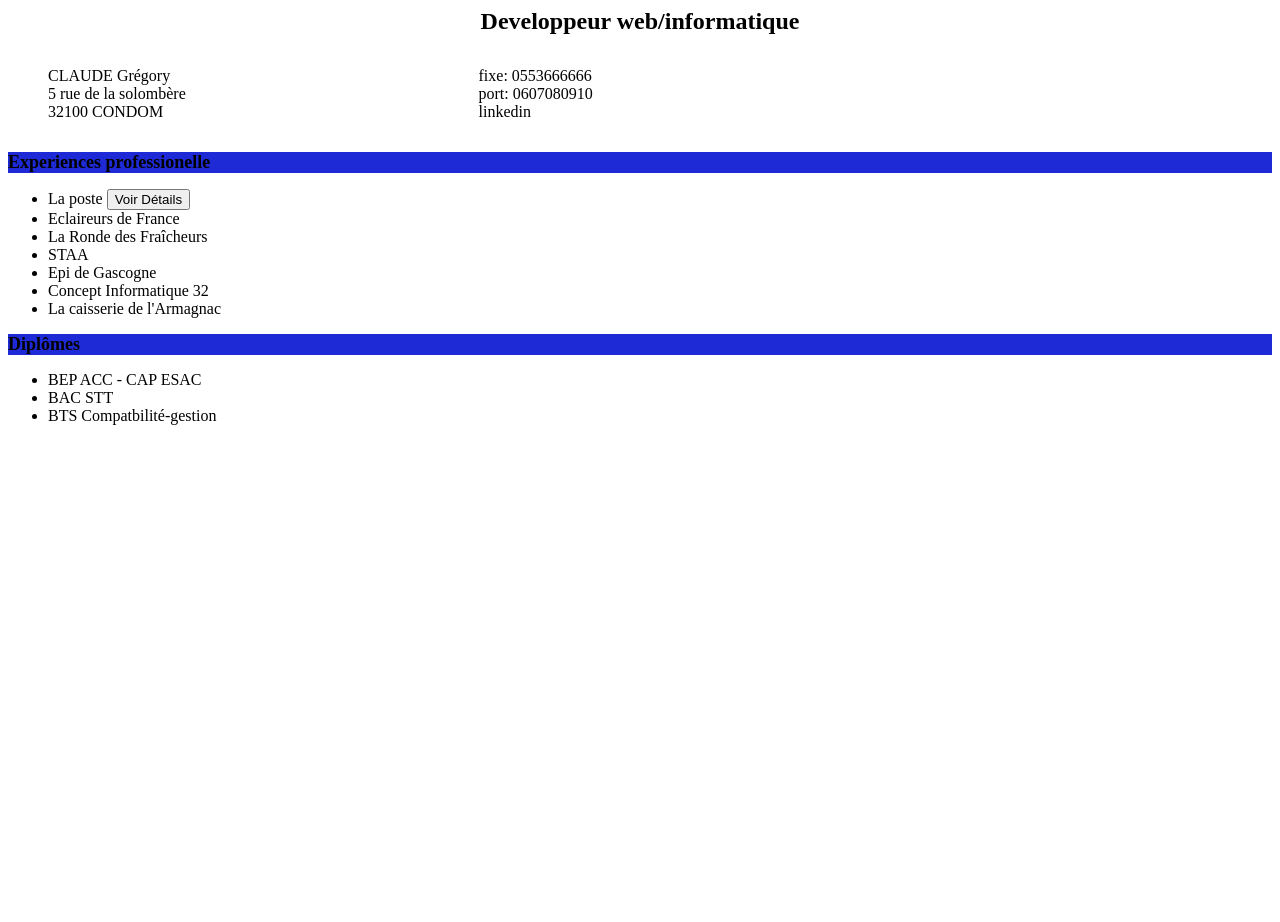
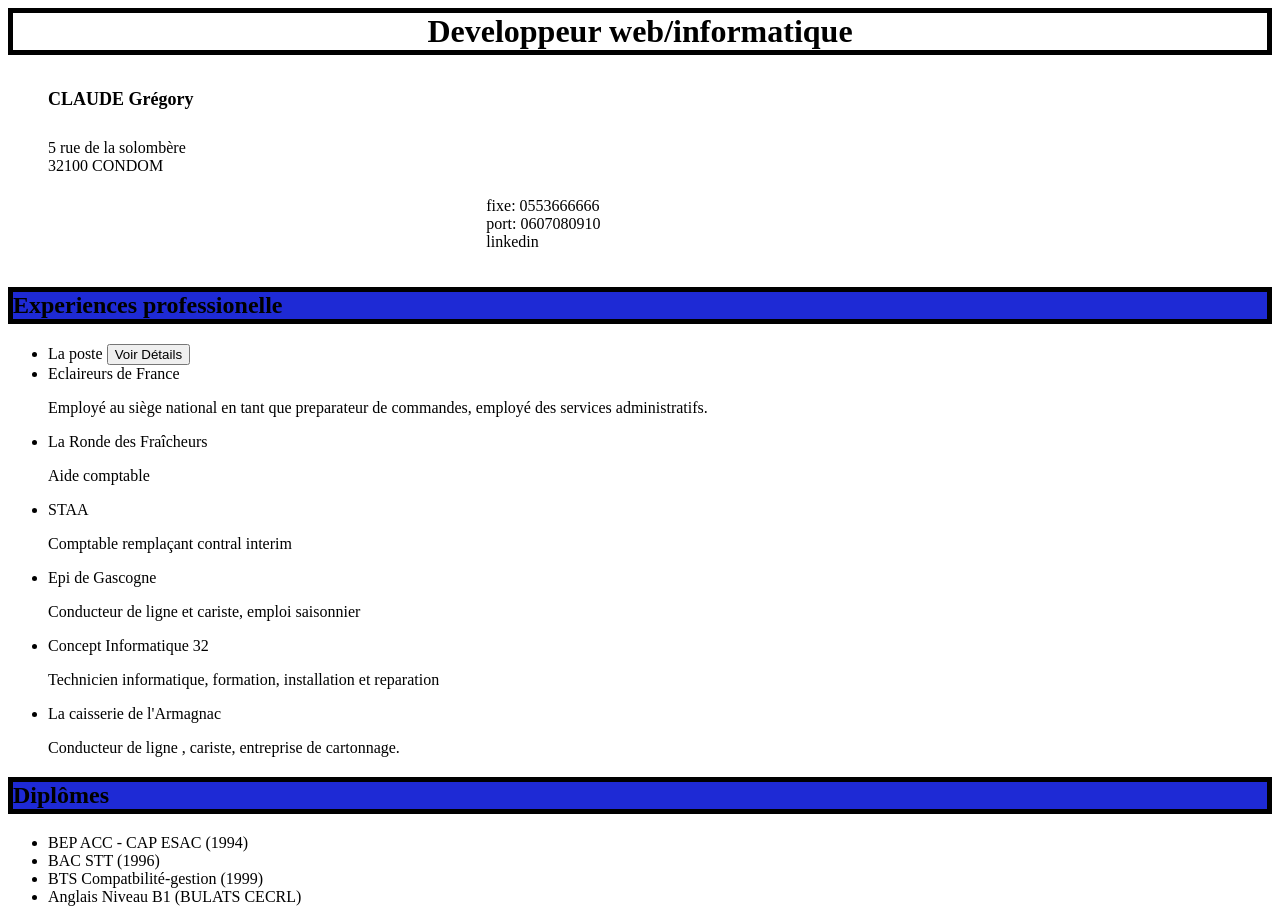
Before and after one commit to GregoryCLAUDE/CV, a plain HTML site: page moncv.html in a window 1280 px wide. Before the commit the page ends 800 px from the top, so only its background shows below. Drawn offline with Linux system fonts and the light colour scheme.

Commit message:
mise a jour du cv il ne reste plus qu'à faire le pavé sur la poste

```diff
--- a/cv.css
+++ b/cv.css
@@ -1,34 +1,41 @@
 
 header  {
-	display: flex;
-
-
-}
-
+	;
+	display: flex;}
+h3
+{
+		display: block;
+		font-size: large;
+		padding-bottom: 10%;
+		margin-bottom: 10%;
+	}
 header ul li{
 	list-style: none;
 }
-
 .me_contacter{
-margin-left: 20%;
-padding-right: : 30%;
+	margin-left: 20%;
+	padding-right: : 30%;
+	padding-top: 10%;
 }
-
+.experience li {
+	display: block;
+	padding-bottom: 100%;
+	margin-bottom: 100%;
+}
+.descriptif {
+	display: flex;
+	justify-content: right;
+	margin-right: 100%;
+}
 h1
 {
-	display: block;
+	margin: auto;
+	font-size : xx-large;
+	border: 5px solid;
+	text-align: center;
+	font-weight: bold;
+}
+h2{
 	font-size : x-large;
-	text-align: center;
-
-
-
-
-
-
-}
-h2
-{font-size : large;
-background: #1E2AD5}
-p
-{font-size: normal
-}
+	border: 5px solid;
+	background: #1E2AD5}
--- a/moncv.html
+++ b/moncv.html
@@ -8,7 +8,7 @@
 	<body>
 		<header>
 				<ul class=etat_civil>
-					<li>CLAUDE Grégory </li>
+					<li><h3>CLAUDE Grégory </h3></li>
 					<li>5 rue de la solombère </li>
 					<li>32100 CONDOM</li>
 				</ul>
@@ -19,22 +19,29 @@
 				</ul>
 		</header>
 			<h2>Experiences professionelle</h2>
-	 			<ul>
+	 			<ul class experience>
 					<li> La poste <a href="laposte.html"><button>Voir Détails</button></a></li>
 					<li>Eclaireurs de France</li>
+					<p class descriptif> Employé au siège national en tant que preparateur de commandes, employé des services administratifs.</p>
 					<li>La Ronde des Fraîcheurs</li>
+					<p class descriptif> Aide comptable</p>
 					<li>STAA</li>
+					<p class descriptif >Comptable remplaçant contral interim</p>
 					<li>Epi de Gascogne</li>
+					<p class descriptif >Conducteur de ligne et cariste, emploi saisonnier</p>
 					<li>Concept Informatique 32</li>
+					<p class descriptif> Technicien informatique, formation, installation et reparation</p>
 					<li>La caisserie de l'Armagnac</li>
+					<p class descriptif>Conducteur de ligne , cariste, entreprise de cartonnage.</p>
 				</ul>
 	</body>
 	<footer>
 			<h2>Diplômes</h2>
-				<ul>
-					<li>BEP ACC - CAP ESAC
-					<li>BAC STT
-					<li>BTS Compatbilité-gestion
+				<ul class dilpomes>
+					<li>BEP ACC - CAP ESAC (1994)
+					<li>BAC STT (1996)
+					<li>BTS Compatbilité-gestion (1999)
+					<li>Anglais Niveau B1 (BULATS CECRL)</li>
 				</ul>
 
 	</footer>
```
Also changed, not shown: laposte.html (+4 -1 lines).
